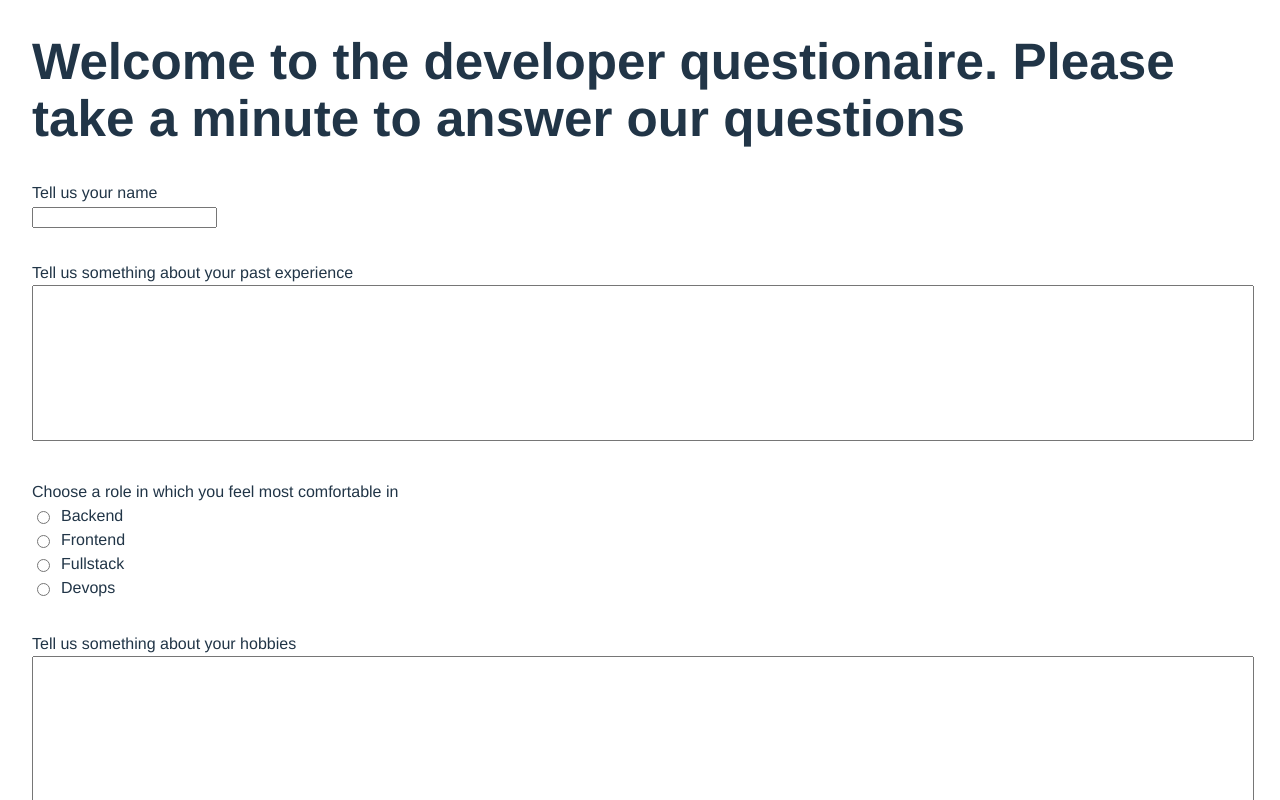
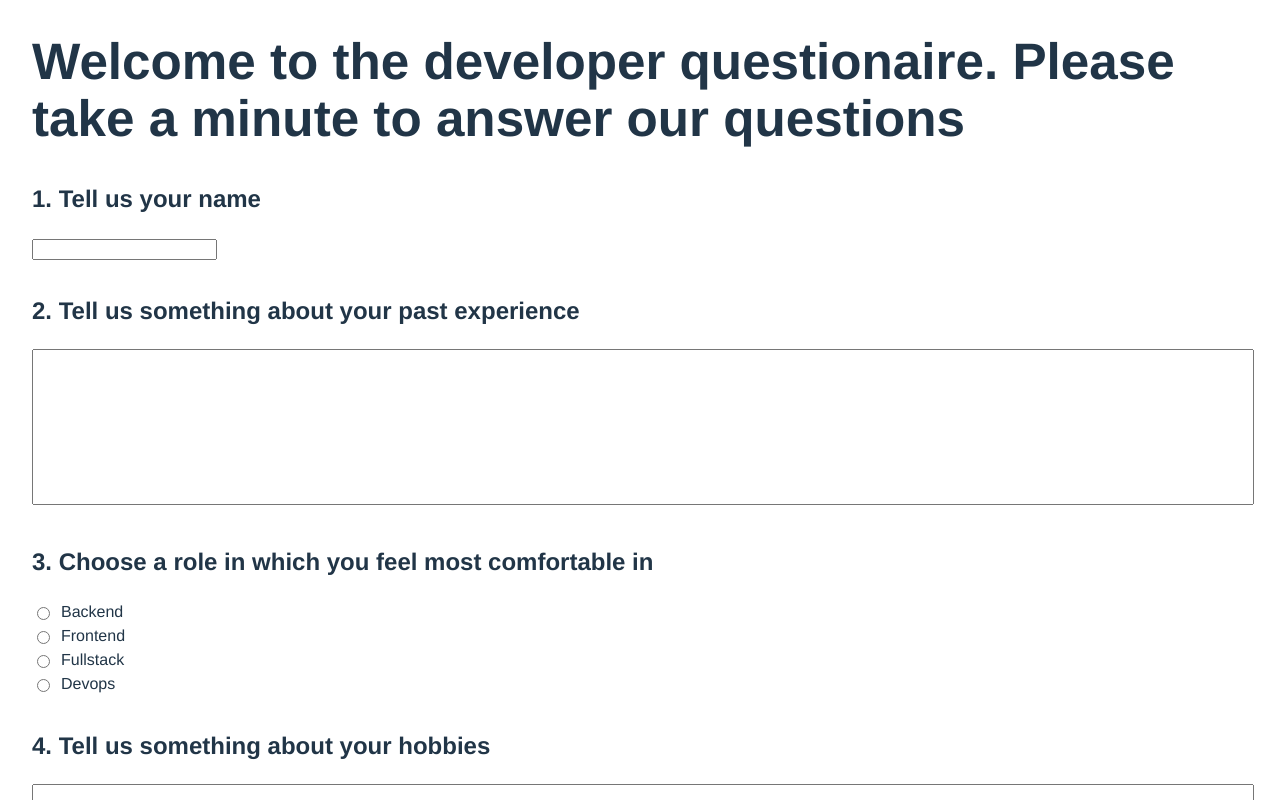
Before and after one commit to maciekniewielki/QuestionnaireApp, a React (Vite) app: page / in a window 1280 px wide. Shown: the top 800 px of the page. Built offline with nearby package versions, Linux system fonts and the light colour scheme.

Commit message:
Extracted QuestionText to separate component and moved it up

```diff
--- a/src/components/Questionnaire/Questions/FreeText/FreeText.tsx
+++ b/src/components/Questionnaire/Fields/FreeText/FreeText.tsx
@@ -5,10 +5,8 @@ export type FreeTextProps = {
     multiline: boolean;
 } & BaseQuestionProps<"freeText">
 
-export const FreeText = ({ multiline, name, question }: FreeTextProps) => {
+export const FreeText = ({ multiline, name }: FreeTextProps) => {
     return <div className={styles.freeText}>
-        <div>{question}</div>
         {multiline ? <textarea name={name} rows={10}/> : <input name={name}/>}
     </div>
-
 }
--- a/src/components/Questionnaire/Questions/SingleOption/SingleOption.tsx
+++ b/src/components/Questionnaire/Fields/SingleOption/SingleOption.tsx
@@ -11,9 +11,8 @@ export type SingleOptionProps = {
 } & BaseQuestionProps<"singleOption">
 
 
-export const SingleOption = ({ name, question, options }: SingleOptionProps) => {
+export const SingleOption = ({ name, options }: SingleOptionProps) => {
     return <>
-        <div>{question}</div>
         {options.map(option =>
             <label key={option.value} className={styles.radioLabel}>
                 <input type="radio" value={option.value} name={name} />
--- /dev/null
+++ b/src/components/Questionnaire/QuestionText/QuestionText.tsx
@@ -0,0 +1,10 @@
+import styles from "./QuestionText.module.css"
+
+export type QuestionTextProps = {
+    number: number;
+    text: string;
+}
+
+export const QuestionText = ({ number, text }: QuestionTextProps) => {
+    return <h2 className={styles.questionText}>{`${number}. ${text}`}</h2>
+}
--- a/src/components/Questionnaire/Questionnaire.tsx
+++ b/src/components/Questionnaire/Questionnaire.tsx
@@ -1,8 +1,9 @@
 import styles from './Questionnaire.module.css'
-import { QuestionProps } from './Questions/types'
-import { FreeText } from './Questions/FreeText/FreeText';
-import { SingleOption } from './Questions/SingleOption/SingleOption';
+import { QuestionProps } from './Fields/types'
+import { FreeText } from './Fields/FreeText/FreeText';
+import { SingleOption } from './Fields/SingleOption/SingleOption';
 import { Submit } from './Submit/Submit';
+import { QuestionText } from './QuestionText/QuestionText';
 
 export type QuestionnaireProps = {
   headline: string;
@@ -14,7 +15,11 @@ export const Questionnaire = ({ headline, questions }: QuestionnaireProps) => {
     <div className={styles.questionnaire}>
       <h1>{headline}</h1>
       <form action='#' method='post'>
-        {questions.map(q => <div key={q.name} className={styles.questionWrapper}>{renderQuestion(q)}</div>)}
+        {questions.map((q, index) =>
+        <div key={q.name} className={styles.questionWrapper}>
+          <QuestionText number={index + 1} text={q.question}/>
+          {renderField(q)}
+        </div>)}
         <Submit />
       </form>
     </div>
@@ -22,7 +27,7 @@ export const Questionnaire = ({ headline, questions }: QuestionnaireProps) => {
 }
 
 
-const renderQuestion = (question: QuestionProps) => {
+const renderField = (question: QuestionProps) => {
   switch(question.type) {
     case "freeText":
       return <FreeText {...question} />
```
Also changed, not shown: src/components/Questionnaire/Fields/FreeText/FreeText.module.css (renamed from src/components/Questionnaire/Questions/FreeText/FreeText.module.css), src/components/Questionnaire/Fields/SingleOption/SingleOption.module.css (renamed from src/components/Questionnaire/Questions/SingleOption/SingleOption.module.css), src/components/Questionnaire/Fields/types.ts (renamed from src/components/Questionnaire/Questions/types.ts), src/components/Questionnaire/QuestionText/QuestionText.module.css (added).
